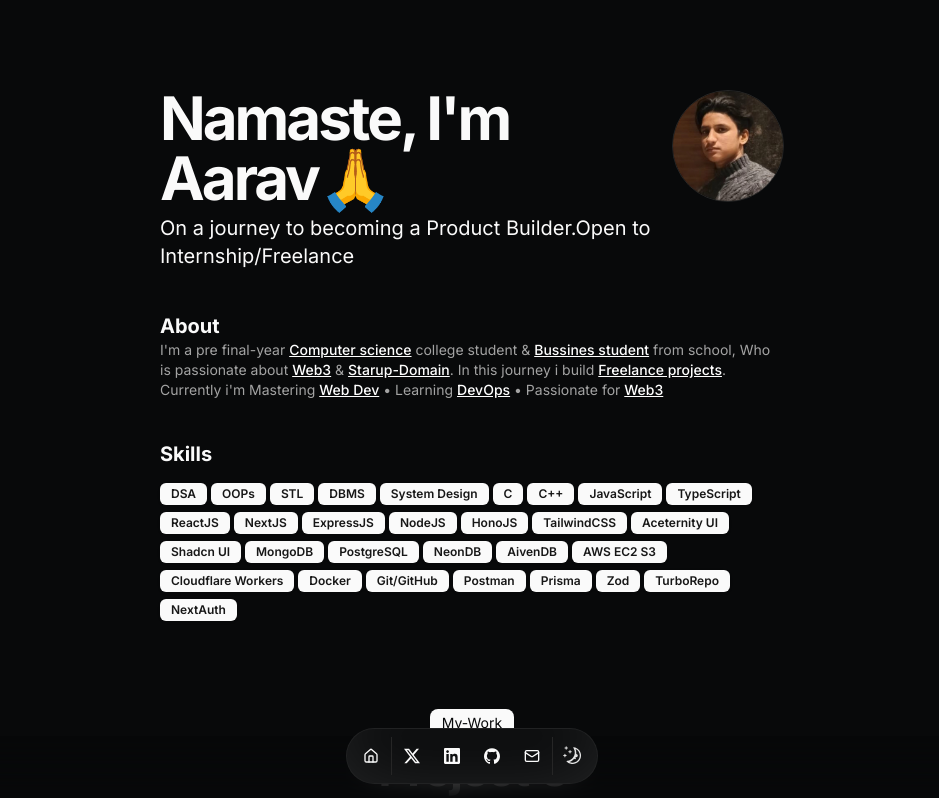
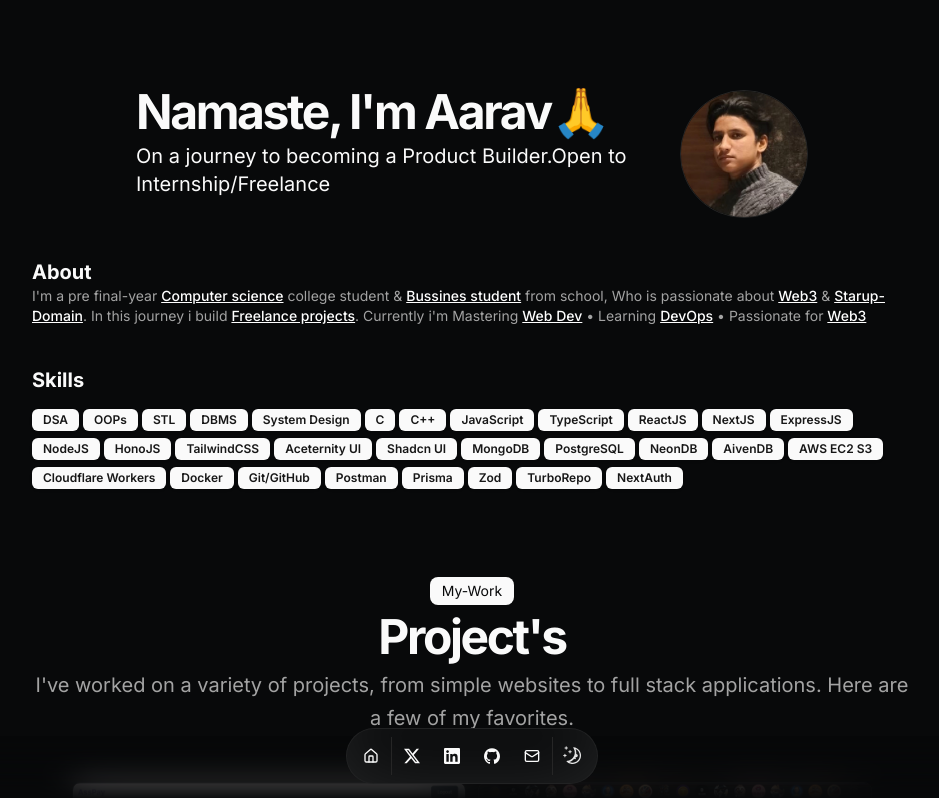
Before and after one commit to Aarav-Rawat/Portfolio_2_Next.js, a Next.js app: page / in a window 1280 px wide. Shown: the top 798 px of the page, without its empty margins (168-1107 px from the left). Built offline with nearby package versions, Linux system fonts and the light colour scheme.

Commit message:
name size -

```diff
--- a/src/app/layout.tsx
+++ b/src/app/layout.tsx
@@ -57,7 +57,7 @@
     <html lang="en" suppressHydrationWarning>
       <body
         className={cn(
-          "min-h-screen bg-background font-sans antialiased max-w-2xl mx-auto py-12 sm:py-24 px-6",
+          "min-h-screen bg-background font-sans antialiased max-w-[58rem] mx-auto py-12 sm:py-24 px-6",
           fontSans.variable
         )}
       >
--- a/src/app/page.tsx
+++ b/src/app/page.tsx
@@ -20,7 +20,7 @@
             <div className="flex-col flex flex-1 space-y-1.5">
               <BlurFadeText
                 delay={BLUR_FADE_DELAY}
-                className="text-3xl font-bold tracking-tighter sm:text-5xl xl:text-6xl/none"
+                className="text-3xl font-bold tracking-tighter sm:text-5xl xl:text-5xl/none"
                 yOffset={8}
                 text={`Namaste, I'm ${DATA.name.split(" ")[0]}🙏`}
               />
@@ -31,7 +31,7 @@
               />
             </div>
             <BlurFade delay={BLUR_FADE_DELAY}>
-              <Avatar className="size-28 border">
+              <Avatar className="size-32 border">
                 <AvatarImage alt={DATA.name} src={DATA.avatarUrl} />
                 <AvatarFallback>{DATA.initials}</AvatarFallback>
               </Avatar>
```
